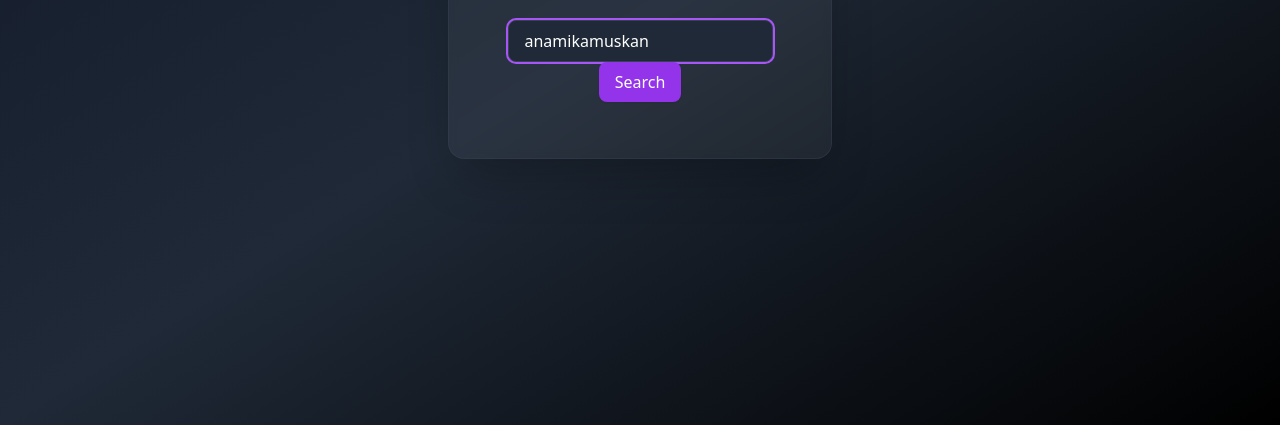
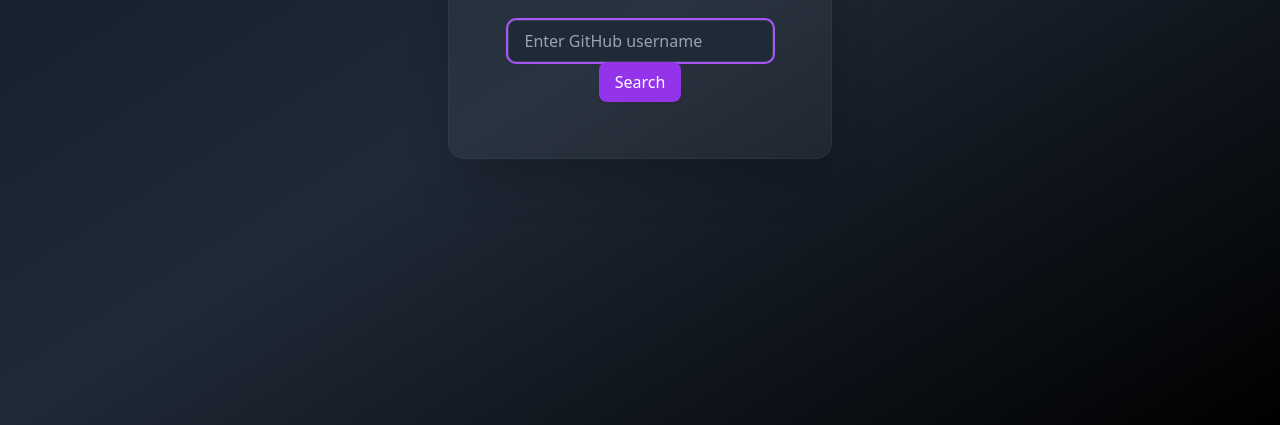
Before and after one commit to Anamikamuskan/get-github-data, a plain HTML site: page index.html in a window 1280 px wide. Shown: the part 375-800 px from the top of the page. Drawn offline with nearby package versions, Linux system fonts and the light colour scheme.

Commit message:
remove value from input

```diff
--- a/index.html
+++ b/index.html
@@ -37,7 +37,6 @@
         <input
           type="text"
           placeholder="Enter GitHub username"
-          value="anamikamuskan"
           required
           autofocus
           class="username flex-1 px-4 py-2 bg-gray-800 text-white rounded-lg border border-gray-700 focus:outline-none focus:ring-2 focus:ring-purple-500 placeholder-gray-400 mb-4 md:mb-0"
```
